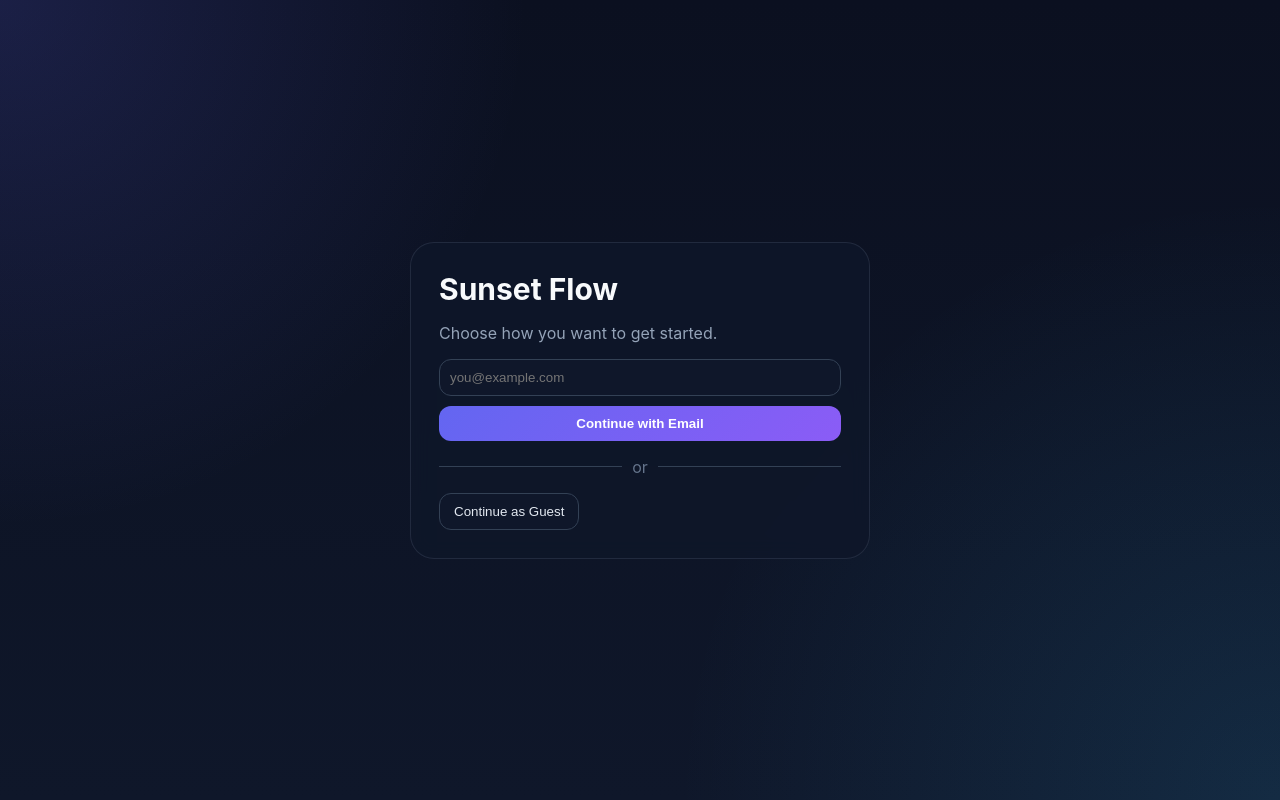
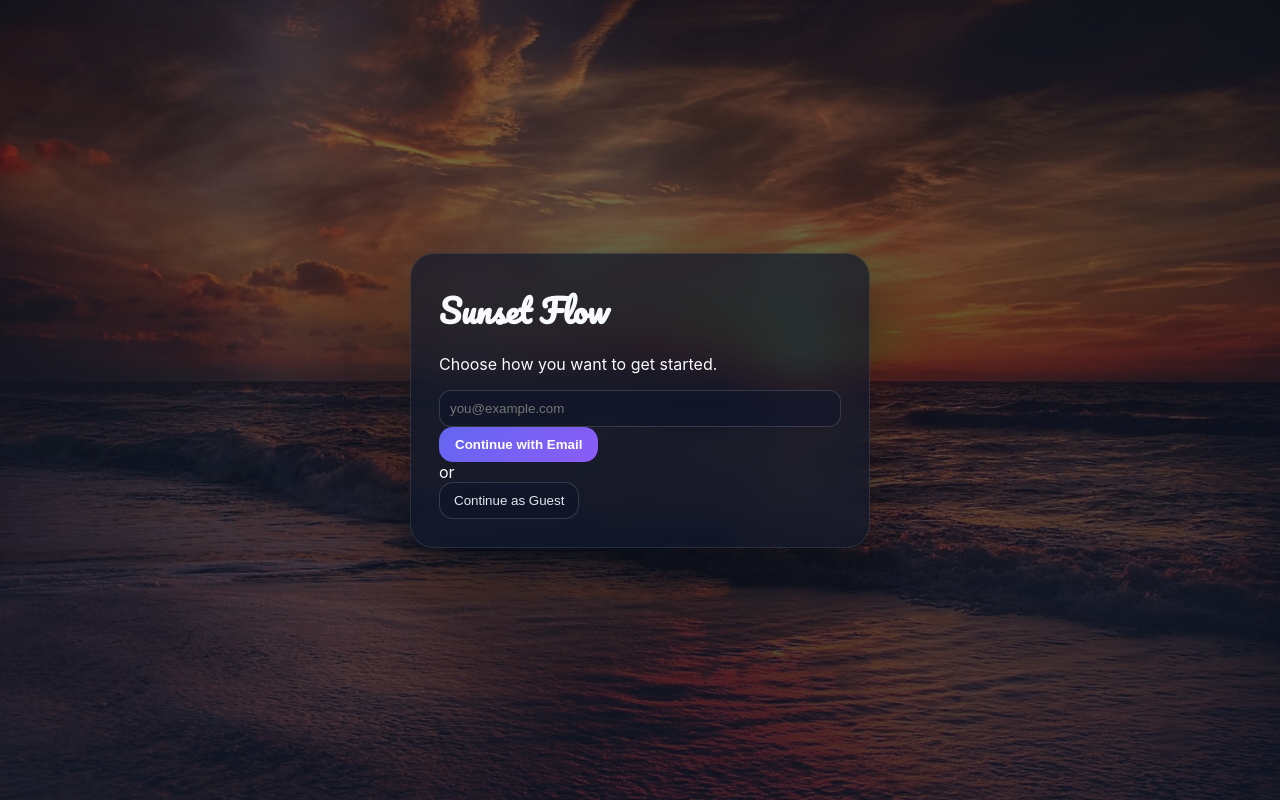
Before and after one commit to widaniel4-del/Kanban-Board, a React (Vite) app: page / in a window 1280 px wide. Built offline with nearby package versions, Linux system fonts and the light colour scheme.

Commit message:
polished codes

```diff
--- a/src/App.css
+++ b/src/App.css
@@ -1,13 +1,14 @@
-/* ---------- RESET & BASE ---------- */
+/* ---------- RESET ---------- */
 
 * {
   box-sizing: border-box;
 }
 
 :root {
-  font-family: "Inter", system-ui, -apple-system, BlinkMacSystemFont, "Segoe UI", sans-serif;
   color-scheme: dark;
 }
+
+/* ---------- BASE ---------- */
 
 html,
 body,
@@ -17,19 +18,15 @@ body,
   min-height: 100%;
 }
 
-/* ---------- BACKGROUND ---------- */
+/* ---------- BACKGROUND (YOUR IMAGE) ---------- */
 
 body {
   color: #f8fafc;
+  font-family: "Inter", system-ui, -apple-system, BlinkMacSystemFont, "Segoe UI", sans-serif;
+
   background:
-    radial-gradient(circle at top left, rgba(99, 102, 241, 0.18), transparent 35%),
-    radial-gradient(circle at bottom right, rgba(56, 189, 248, 0.12), transparent 40%),
-    linear-gradient(180deg, #0b1020 0%, #0f172a 100%);
-  background-attachment: fixed;
-}
-
-#root {
-  min-height: 100vh;
+    linear-gradient(rgba(11, 16, 32, 0.55), rgba(15, 23, 42, 0.75)),
+    url("/sunset.jpg") center center / cover no-repeat fixed;
 }
 
 /* ---------- APP LAYOUT ---------- */
@@ -54,43 +51,23 @@ body {
 
 .auth-card {
   width: min(460px, 100%);
-  background: rgba(15, 23, 42, 0.85);
-  border: 1px solid rgba(148, 163, 184, 0.15);
+  padding: 28px;
   border-radius: 24px;
-  padding: 28px;
-  backdrop-filter: blur(10px);
+
+  background: rgba(15, 23, 42, 0.7);
+  backdrop-filter: blur(14px);
+  border: 1px solid rgba(255, 255, 255, 0.1);
+
+  box-shadow: 0 20px 60px rgba(0, 0, 0, 0.4);
 }
 
+/* ---------- TITLE (CURSIVE) ---------- */
+
+.header h1,
 .auth-card h1 {
-  margin: 0 0 8px;
-  font-size: 30px;
-}
-
-.auth-card p {
-  color: #94a3b8;
-  margin-bottom: 16px;
-}
-
-.auth-form {
-  display: flex;
-  flex-direction: column;
-  gap: 10px;
-}
-
-.auth-divider {
-  display: flex;
-  align-items: center;
-  gap: 10px;
-  margin: 16px 0;
-  color: #64748b;
-}
-
-.auth-divider::before,
-.auth-divider::after {
-  content: "";
-  flex: 1;
-  height: 1px;
-  background: #334155;
+  font-family: "Pacifico", cursive;
+  font-size: 32px;
+  margin: 0;
 }
 
 /* ---------- HEADER ---------- */
@@ -102,14 +79,9 @@ body {
   margin-bottom: 24px;
 }
 
-.header h1 {
-  margin: 0;
-  font-size: 32px;
-}
-
 .header p {
-  margin: 6px 0 0;
-  color: #94a3b8;
+  color: #cbd5f5;
+  margin-top: 6px;
 }
 
 .header-actions {
@@ -122,19 +94,24 @@ body {
 .create-button {
   background: linear-gradient(135deg, #6366f1, #8b5cf6);
   border: none;
-  border-radius: 12px;
+  border-radius: 14px;
   padding: 10px 16px;
   color: white;
   font-weight: 600;
   cursor: pointer;
+  transition: 0.2s;
+}
+
+.create-button:hover {
+  transform: translateY(-1px);
 }
 
 .secondary-button {
-  background: #0f172a;
-  border: 1px solid #334155;
+  background: rgba(15, 23, 42, 0.7);
+  border: 1px solid rgba(255,255,255,0.15);
   color: #e2e8f0;
   padding: 10px 14px;
-  border-radius: 12px;
+  border-radius: 14px;
   cursor: pointer;
 }
 
@@ -143,17 +120,17 @@ body {
   border: none;
   color: white;
   padding: 10px 14px;
-  border-radius: 12px;
+  border-radius: 14px;
   cursor: pointer;
 }
 
-/* ---------- FORM ---------- */
+/* ---------- INPUTS ---------- */
 
 .input,
 .textarea {
   width: 100%;
-  border: 1px solid #334155;
-  background: #0f172a;
+  border: 1px solid rgba(255,255,255,0.15);
+  background: rgba(15, 23, 42, 0.6);
   color: #f8fafc;
   border-radius: 12px;
   padding: 10px;
@@ -174,11 +151,24 @@ body {
 /* ---------- COLUMN ---------- */
 
 .column {
-  background: rgba(15, 23, 42, 0.85);
-  border-radius: 18px;
+  min-height: 420px;
   padding: 12px;
-  min-height: 400px;
+  border-radius: 20px;
+
+  background: rgba(15, 23, 42, 0.65);
+  backdrop-filter: blur(10px);
+
+  border: 1px solid rgba(255,255,255,0.1);
+
+  transition: 0.2s;
 }
+
+.column-over {
+  border: 1px solid #6366f1;
+  transform: scale(1.02);
+}
+
+/* ---------- COLUMN HEADER ---------- */
 
 .column-header {
   display: flex;
@@ -187,17 +177,13 @@ body {
 }
 
 .count {
-  background: #1e293b;
-  padding: 3px 8px;
+  background: rgba(255,255,255,0.1);
+  padding: 4px 10px;
   border-radius: 999px;
   font-size: 12px;
 }
 
-.column-over {
-  border: 2px solid #6366f1;
-}
-
-/* ---------- TASK CARDS ---------- */
+/* ---------- TASK LIST ---------- */
 
 .task-list {
   display: flex;
@@ -205,21 +191,27 @@ body {
   gap: 10px;
 }
 
+/* ---------- TASK CARD ---------- */
+
 .task-card {
-  background: #1e293b;
   padding: 12px;
-  border-radius: 14px;
+  border-radius: 16px;
+
+  background: rgba(30, 41, 59, 0.75);
+  backdrop-filter: blur(6px);
+
+  border: 1px solid rgba(255,255,255,0.1);
+
   cursor: grab;
   transition: 0.2s;
 }
 
 .task-card:hover {
-  transform: translateY(-2px);
+  transform: translateY(-3px);
 }
 
-.task-card h3 {
-  margin: 0;
-  font-size: 14px;
+.task-card:active {
+  cursor: grabbing;
 }
 
 /* ---------- PRIORITY ---------- */
@@ -241,14 +233,10 @@ body {
 .empty-state {
   text-align: center;
   padding: 16px;
-  color: #64748b;
+  color: #94a3b8;
 }
 
 /* ---------- STATUS ---------- */
-
-.status-message {
-  margin-top: 10px;
-}
 
 .status-message.error {
   color: #ef4444;
```
